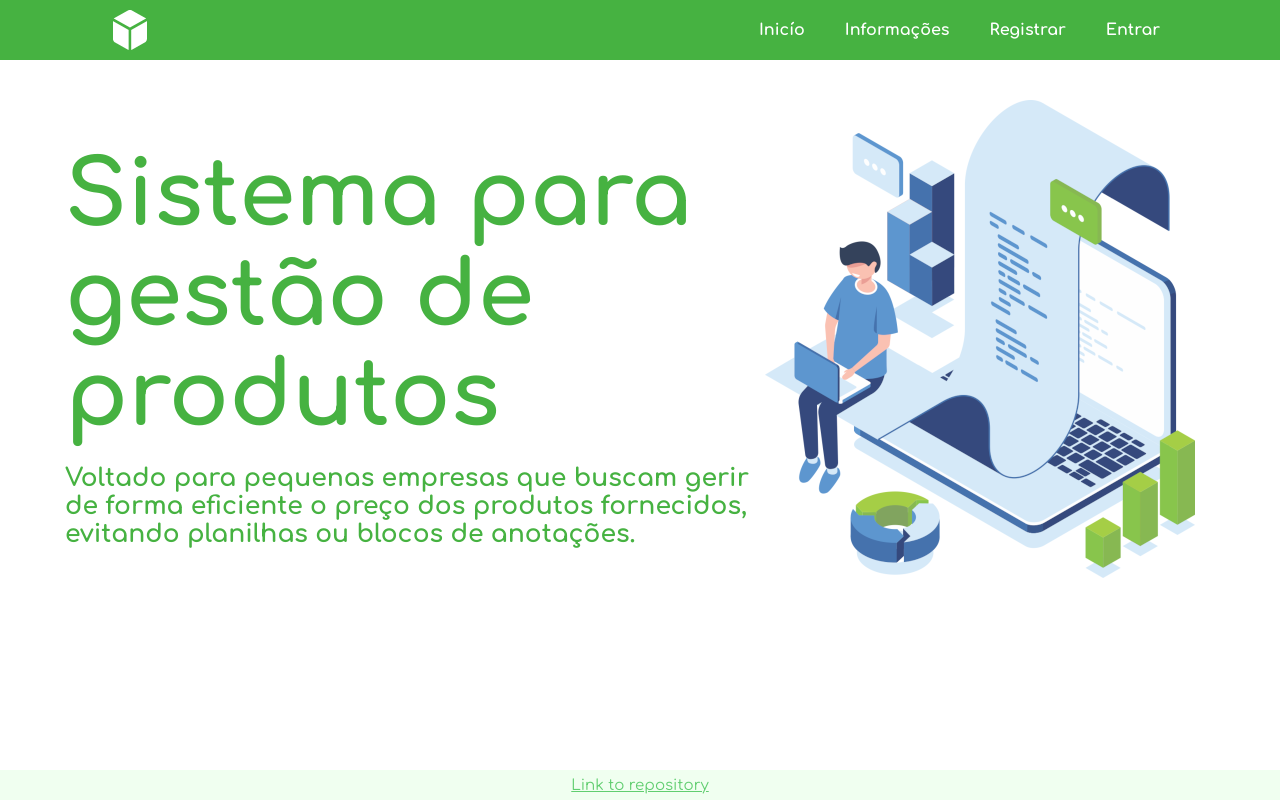
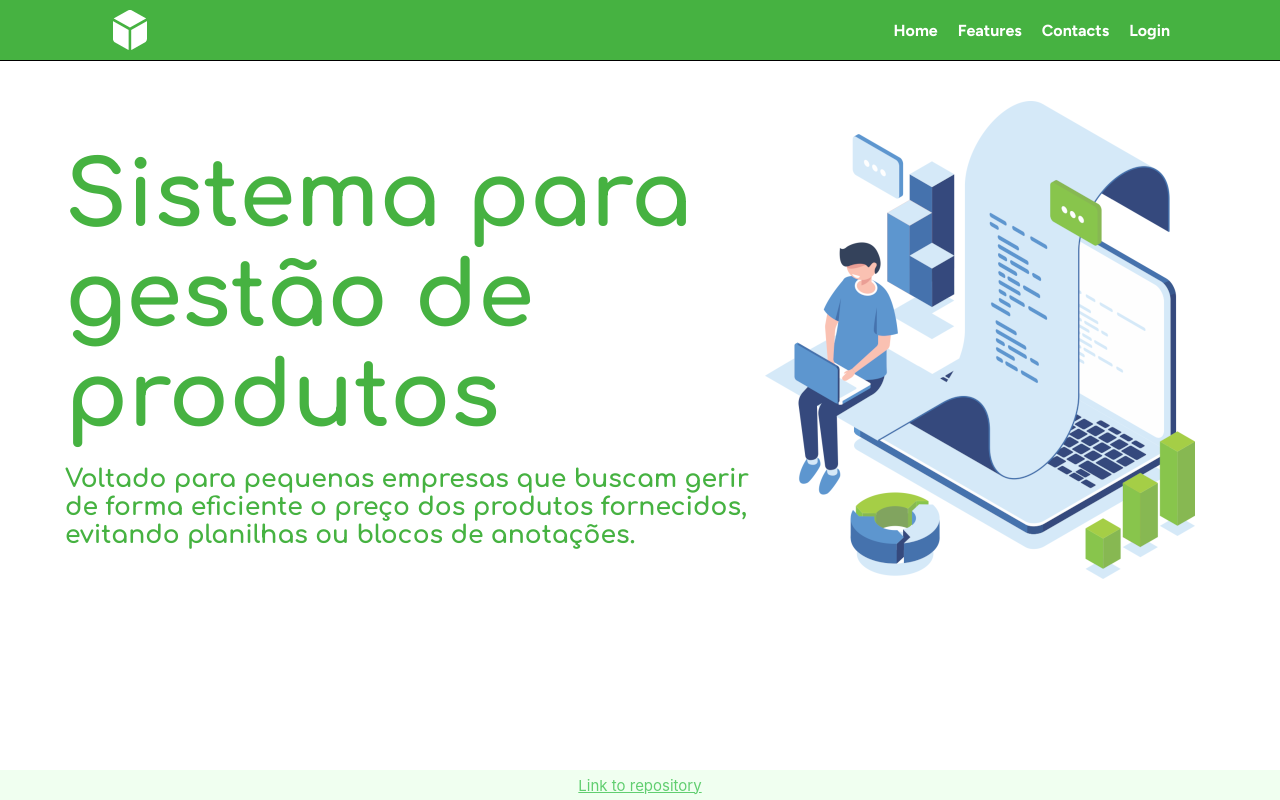
Before and after one commit to leodoprado/Listto, a React (Create React App) app in the folder frontend/: page / in a window 1280 px wide. Built offline with nearby package versions, Linux system fonts and the light colour scheme.

Commit message:
Atualização do projeto 11-08

```diff
--- a/frontend/public/index.html
+++ b/frontend/public/index.html
@@ -26,7 +26,7 @@
     -->
     <link rel="preconnect" href="https://fonts.googleapis.com">
     <link rel="preconnect" href="https://fonts.gstatic.com" crossorigin>
-    <link href="https://fonts.googleapis.com/css2?family=Comfortaa:wght@300;400;500;600;700&display=swap" rel="stylesheet">
+    <link href="https://fonts.googleapis.com/css2?family=Comfortaa:wght@300;400;500;600;700&family=Figtree:wght@300;400;500;600;700;900&display=swap" rel="stylesheet">
     <title>Listto</title>
   </head>
   <body>
--- a/frontend/src/components/Header/HeaderComponent.js
+++ b/frontend/src/components/Header/HeaderComponent.js
@@ -7,10 +7,10 @@ const HeaderComponent = () => {
     <ContainerHeader>
         <img src={LogoListto}/>
         <nav>
-            <a href="/">Inicío</a>
-            <a href="/informacoes">Informações</a>
-            <a href="/registrar">Registrar</a>
-            <a href="/entrar">Entrar</a>
+            <a href="/">Home</a>
+            <a href="/informacoes">Features</a>
+            <a href="/registrar">Contacts</a>
+            <a href="/entrar">Login</a>
         </nav>
     </ContainerHeader>
   )
--- a/frontend/src/components/Header/HeaderStyle.js
+++ b/frontend/src/components/Header/HeaderStyle.js
@@ -7,24 +7,31 @@ export const ContainerHeader = styled.div`
     justify-content: space-between;
     align-items: center;
     background: #46B241;
+    border-bottom: 1px solid #000;
+    margin-right: auto;
+    margin-left: auto;
+    font-family: 'Figtree', sans-serif;
 
     nav {
         display: flex;
-        margin-right: 100px;
+        margin-right: 110px;
     }
 
     a {
-        color: #ffff;
+        color: #fff;
         text-decoration: none;
         display: flex;
         align-items: center;
         font-weight: 700;
-        margin-right: 20px;
         margin-left: 20px;
+        transition-duration: 0.3s;
     }
 
     a:hover {
         color: #DCDCDC;
+        box-shadow: 0 0 10px #46B241;
+        -webkit-transform: scale(1.1);
+        transform: scale(1.1);
     }
 
     img {
--- a/frontend/src/config/globalStyles.js
+++ b/frontend/src/config/globalStyles.js
@@ -4,7 +4,7 @@ const globalStyle = createGlobalStyle`
     * {
     margin: 0;
     padding: 0;
-    font-family: 'Comfortaa', sans-serif;
+    box-shadow: 0;
     }
 `
 
--- a/frontend/src/config/routes.js
+++ b/frontend/src/config/routes.js
@@ -9,7 +9,7 @@ export default function Router() {
         <BrowserRouter>
             <Routes>
                 <Route exact path="/" element={<HomePage />}></Route>
-                <Route exact path="/login" element={<LoginPage />}></Route>
+                <Route exact path="/informacoes" element={<LoginPage />}></Route>
             </Routes>
         </BrowserRouter>
     );
--- a/frontend/src/pages/Home/HomePageStyle.js
+++ b/frontend/src/pages/Home/HomePageStyle.js
@@ -7,6 +7,7 @@ export const ContainerHomePage = styled.div `
         display: flex;
         justify-content: center;
         align-items: center;
+        font-family: 'Comfortaa', sans-serif;
     }
 `
 
```
